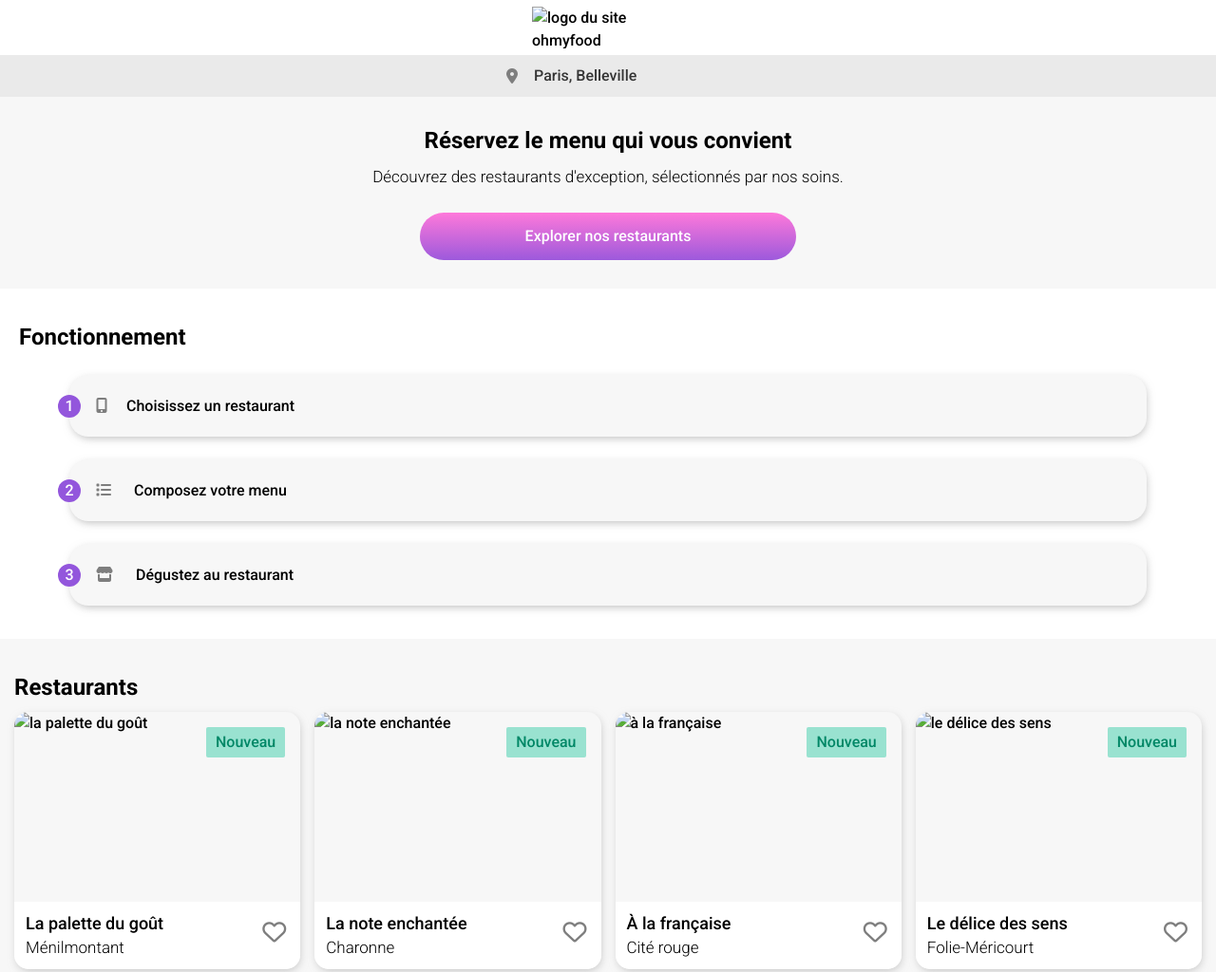
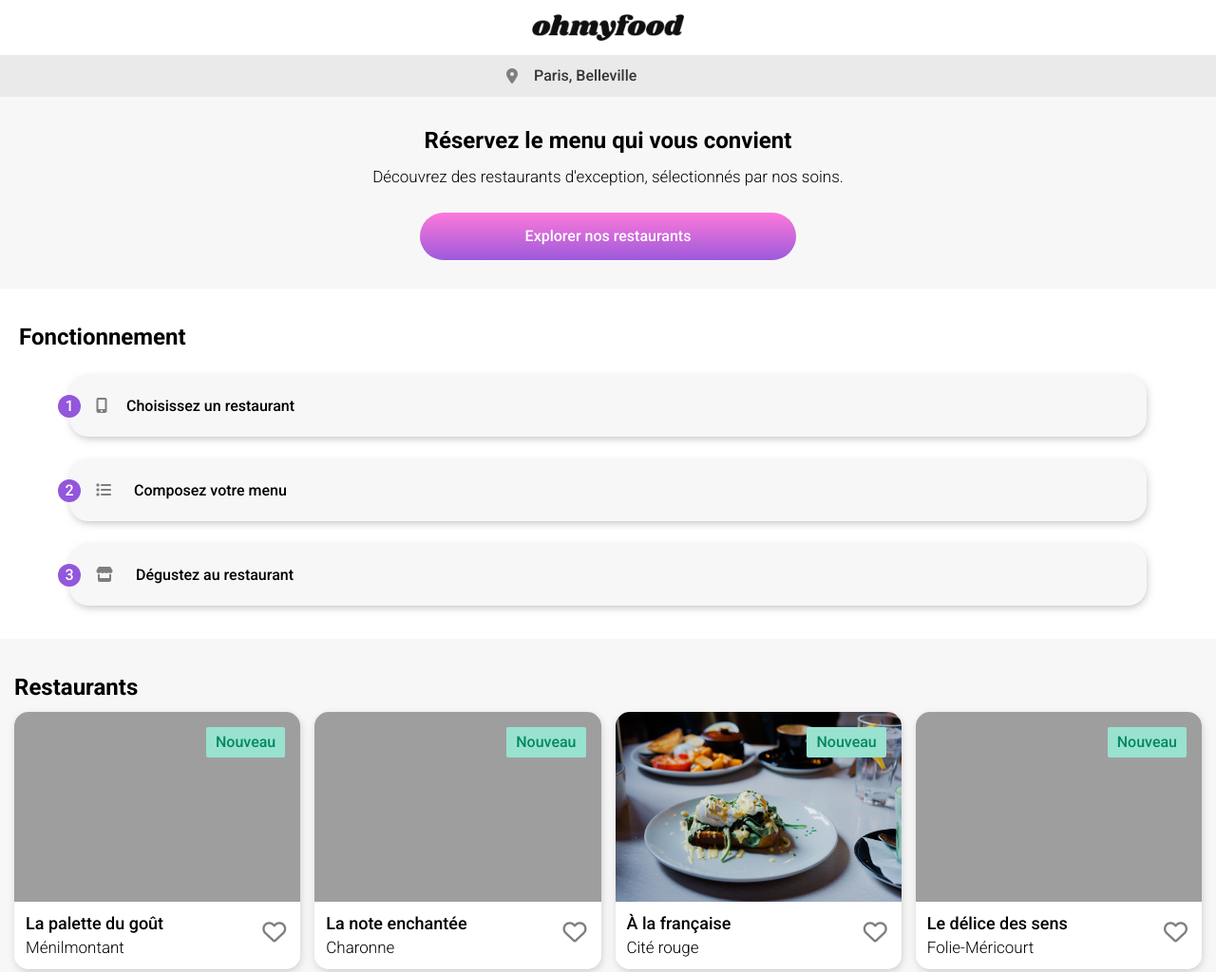
Before and after one commit to Selim-Ramdani/oc_ohmyfood_p4, a website: page index.html in a window 1280 px wide. Shown: the top 1024 px of the page at 95% size. Drawn offline with Linux system fonts and the light colour scheme; the site is published under a folder, as on GitHub Pages, so addresses that start at the root find nothing; a web font is replaced by a local one.

Commit message:
change path images

```diff
--- a/index.html
+++ b/index.html
@@ -17,7 +17,7 @@
       <header>
         <div class="header__logo">
           <img
-            src="/assets/images/logo/ohmyfood.png"
+            src="./assets/images/logo/ohmyfood.png"
             alt="logo du site ohmyfood"
           />
         </div>
@@ -77,7 +77,7 @@
               <a href="#" target="_blank">
                 <div class="card__img">
                   <img
-                    src="/assets/images/restaurants/la-palette-du-goût.jpg"
+                    src="./assets/images/restaurants/la-palette-du-goût.jpg"
                     alt="la palette du goût"
                   />
                   <span class="new_label">Nouveau</span>
@@ -98,7 +98,7 @@
               <a href="#" target="_blank">
                 <div class="card__img">
                   <img
-                    src="/assets/images/restaurants/la-note-enchantée.jpg"
+                    src="./assets/images/restaurants/la-note-enchantée.jpg"
                     alt="la note enchantée"
                   />
                   <span class="new_label">Nouveau</span>
@@ -119,7 +119,7 @@
               <a href="#" target="_blank">
                 <div class="card__img">
                   <img
-                    src="/assets/images/restaurants/à-la-française.jpg"
+                    src="./assets/images/restaurants/à-la-française.jpg"
                     alt="à la française"
                   />
                   <span class="new_label">Nouveau</span>
@@ -140,7 +140,7 @@
               <a href="#" target="_blank">
                 <div class="card__img">
                   <img
-                    src="/assets/images/restaurants/le-délice-des-sens.jpg"
+                    src="./assets/images/restaurants/le-délice-des-sens.jpg"
                     alt="le délice des sens"
                   />
                   <span class="new_label">Nouveau</span>
```
